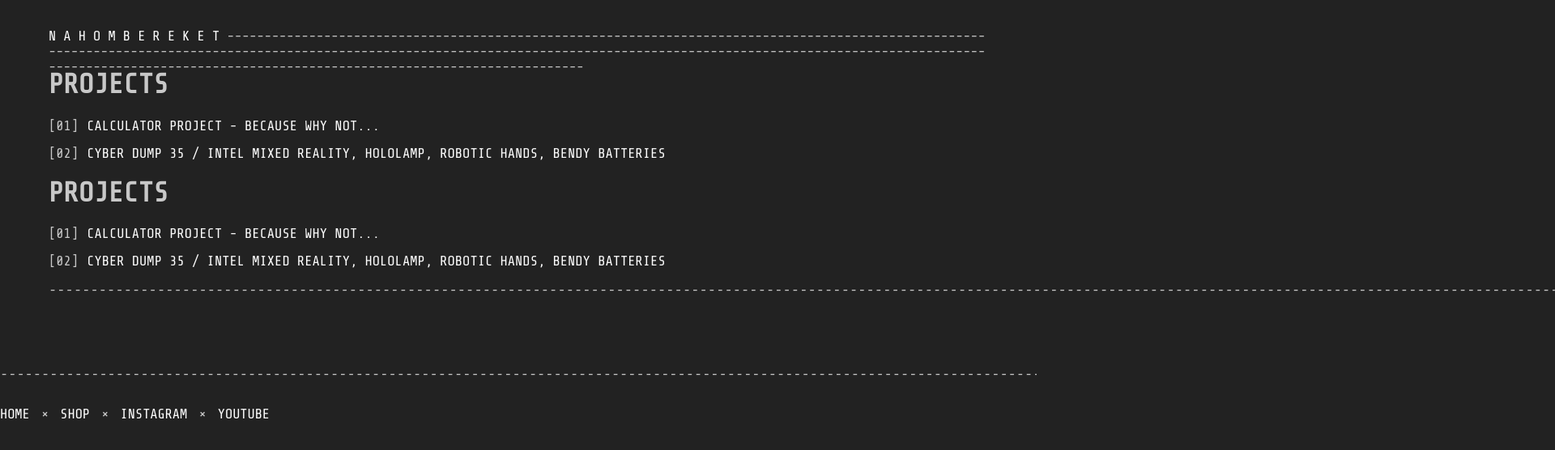
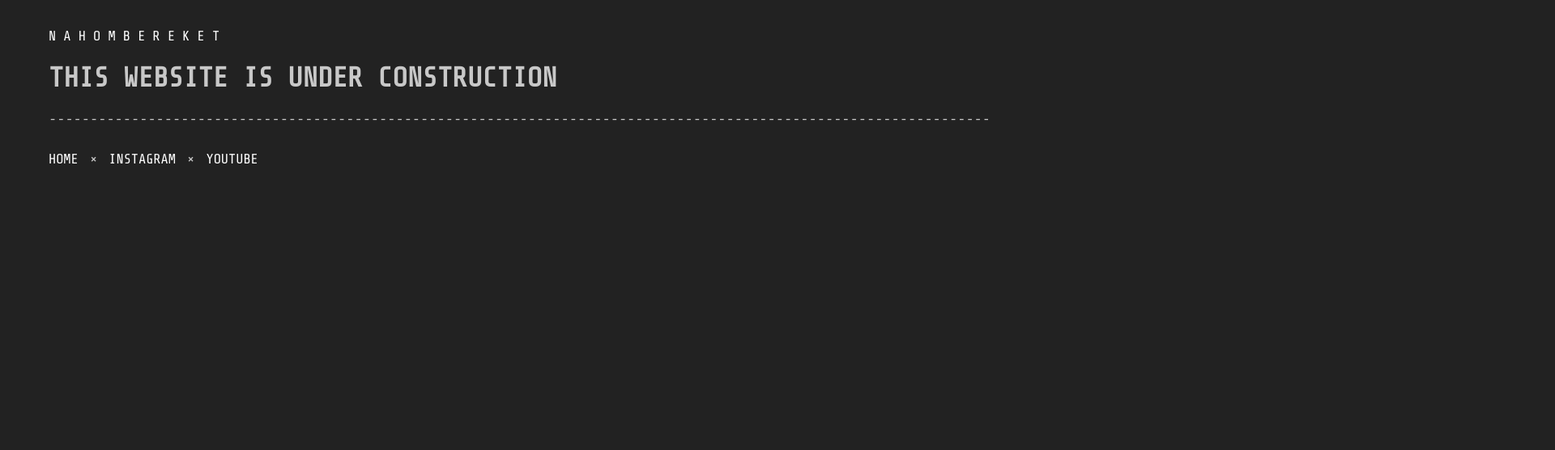
Before and after one commit to iamthedeep/iamthedeep.github.io, a plain HTML site: page index.html in a window 1280 px wide. Shown: the top 556 px of the page at 81% size, 1920 px wide, since content can reach past the window. Drawn offline with nearby package versions, Linux system fonts and the light colour scheme.

Commit message:
Update to index.html

```diff
--- a/index.html
+++ b/index.html
@@ -16,47 +16,10 @@
 
          <!--HEADER SECTION -->
          <div id="header">
- <a class="node" href="index.html">N A H O M    B E R E K E T</a>
 
- ------------------------------------------------------------------------------------------------------------------------------------------------------------------------------------------------------------------------------------------------------------------------------------------------------------</pre>
+ <a class="node" href="index.html">N A H O M   B E R E K E T</a>
         </div>
-             <!--THE LIST -->
-            <div id="list">
-                <h1>PROJECTS</h1>
-                    <ul>
-                        <li>
-                            <a href="CALCULATOR/calculator.html">
-                                <span class="tag">[01]</span><span>CALCULATOR PROJECT - BECAUSE WHY NOT...</span>
-                            </a>
-                        </li>
-                        <li>
-                            <a href="http://n-o-d-e.net/cd35.html">
-                                <span class="tag">[02]</span><span>CYBER DUMP 35 / INTEL MIXED REALITY, HOLOLAMP, ROBOTIC HANDS, BENDY BATTERIES</span>
-                            </a>
-                        </li>
-                    </ul>
-            </div>
-        </div>
-
-        <!--THE LIST -->
-        <div id="list">
-            <h1>PROJECTS</h1>
-                <ul>
-                    <li>
-                        <a href="CALCULATOR/calculator.html">
-                            <span class="tag">[01]</span><span>CALCULATOR PROJECT - BECAUSE WHY NOT...</span>
-                        </a>
-                    </li>
-                    <li>
-                        <a href="http://n-o-d-e.net/cd35.html">
-                            <span class="tag">[02]</span><span>CYBER DUMP 35 / INTEL MIXED REALITY, HOLOLAMP, ROBOTIC HANDS, BENDY BATTERIES</span>
-                        </a>
-                    </li>
-                </ul>
-                <pre>------------------------------------------------------------------------------------------------------------------------------------------------------------------------------------------------------------------------------------------------------------------------------------------------------------</pre>
-            </div>
-    </div>
-
+              <H1>THIS WEBSITE IS UNDER CONSTRUCTION</H1>
     <!--FOOTER SECTION -->
 
         <div id="footer">
@@ -65,8 +28,6 @@
 
                     <a href="index.html">HOME</a>
                     <span class="footdogs">  &#215; </span>
-                    <a href="index.html">SHOP</a>
-                    <span class="footdogs">  &#215; </span>
                     <a target="_blank" href="https://www.instagram.com/itsnahombereket">INSTAGRAM</a>
                     <span class="footdogs">  &#215; </span>
                     <a target="_blank" href="https://www.youtube.com/itsnahombereket/">YOUTUBE</a>
```
